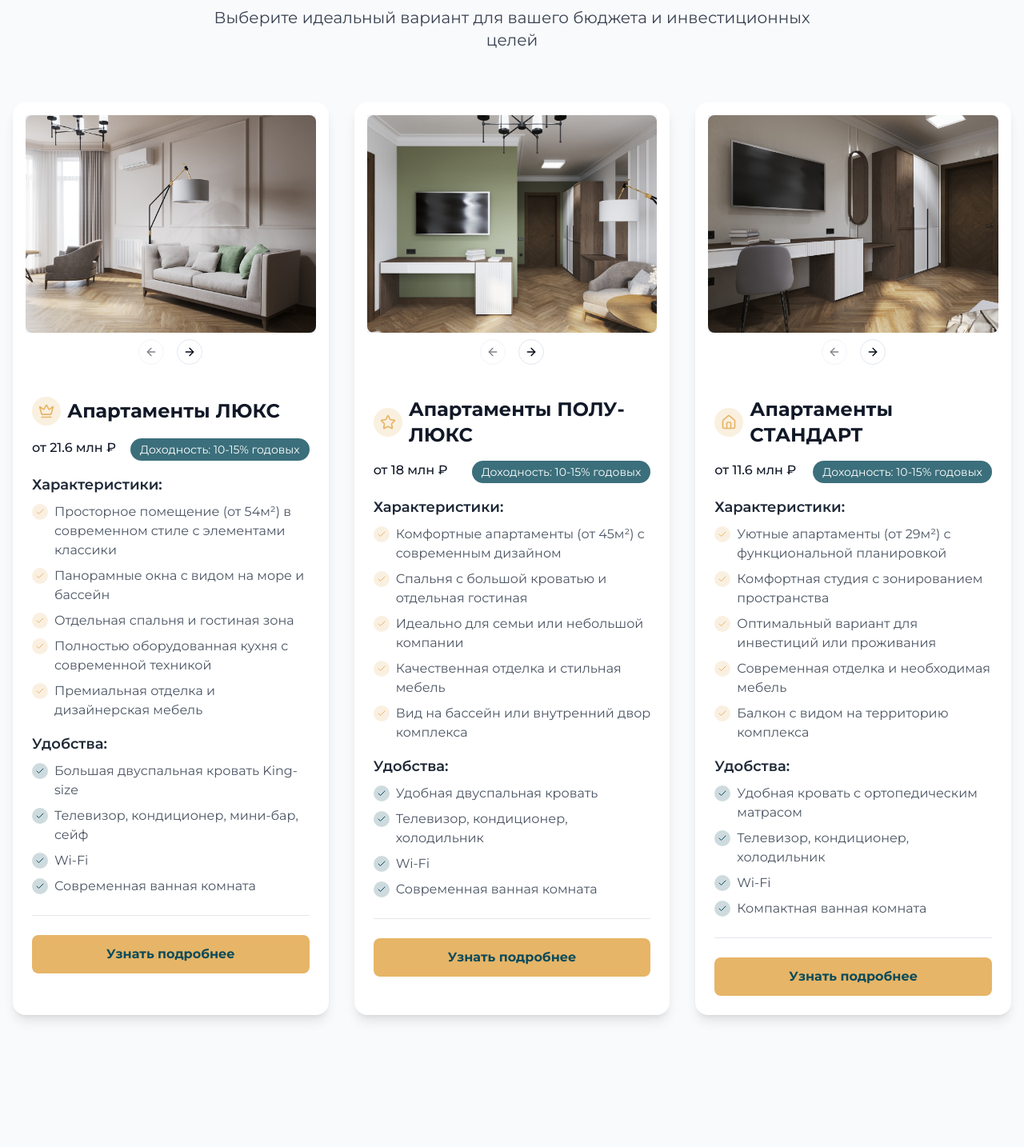
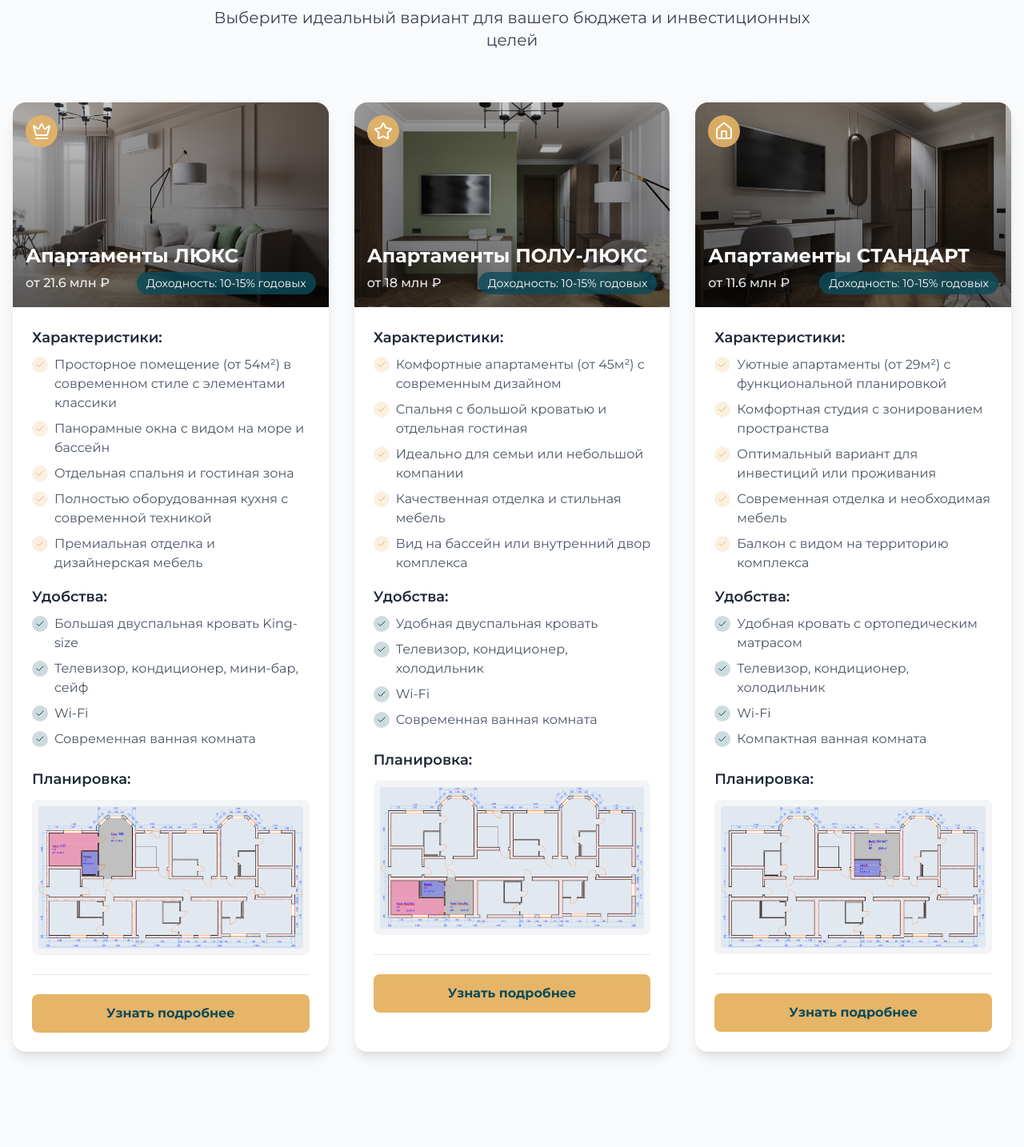
Before and after one commit to saiyan05122004/ora-resort-sales, a React (Vite) app: page / in a window 1280 px wide. Shown: the part 2780-4214 px from the top of the page at 80% size. Built offline with nearby package versions, Linux system fonts and the light colour scheme.

Commit message:
Reverted to edit c195caa2-f0ae-4dae-9061-c6807881a667: "Апартаменты"

```diff
--- a/src/components/ApartmentsSection.tsx
+++ b/src/components/ApartmentsSection.tsx
@@ -1,14 +1,6 @@
 
 import { motion } from 'framer-motion';
 import { Star, Crown, Home, Check } from 'lucide-react';
-import {
-  Carousel,
-  CarouselContent,
-  CarouselItem,
-  CarouselNext,
-  CarouselPrevious,
-} from "@/components/ui/carousel";
-import { AspectRatio } from "@/components/ui/aspect-ratio";
 
 const ApartmentsSection = () => {
   const apartments = [
@@ -28,10 +20,8 @@ const ApartmentsSection = () => {
         "Wi-Fi",
         "Современная ванная комната"
       ],
-      images: [
-        "/uploads/luxury.jpg",
-        "/uploads/luxury_plan.png"
-      ],
+      image: "/uploads/luxury.jpg",
+      floorplan: "/uploads/luxury_plan.png",
       price: "от 21.6 млн ₽",
       roi: "10-15% годовых"
     },
@@ -51,10 +41,8 @@ const ApartmentsSection = () => {
         "Wi-Fi",
         "Современная ванная комната"
       ],
-      images: [
-        "/uploads/half_luxury.jpg",
-        "/uploads/half_luxury_plan.png"
-      ],
+      image: "/uploads/half_luxury.jpg",
+      floorplan: "/uploads/half_luxury_plan.png",
       price: "от 18 млн ₽",
       roi: "10-15% годовых"
     },
@@ -74,10 +62,8 @@ const ApartmentsSection = () => {
         "Wi-Fi",
         "Компактная ванная комната"
       ],
-      images: [
-        "/uploads/standart.jpg",
-        "/uploads/standart_plan.png"
-      ],
+      image: "/uploads/standart.jpg",
+      floorplan: "/uploads/standart_plan.png",
       price: "от 11.6 млн ₽",
       roi: "10-15% годовых"
     }
@@ -112,43 +98,30 @@ const ApartmentsSection = () => {
               viewport={{ once: true }}
               className="bg-white rounded-2xl shadow-lg overflow-hidden hover:shadow-xl transition-all"
             >
-              <div className="p-4">
-                <Carousel className="w-full">
-                  <CarouselContent>
-                    {apartment.images.map((image, imgIndex) => (
-                      <CarouselItem key={imgIndex}>
-                        <AspectRatio ratio={4/3} className="bg-muted">
-                          <img
-                            src={image}
-                            alt={imgIndex === 0 ? apartment.type : `Планировка ${apartment.type}`}
-                            className="w-full h-full object-cover rounded-lg"
-                          />
-                        </AspectRatio>
-                      </CarouselItem>
-                    ))}
-                  </CarouselContent>
-                  <div className="flex justify-center mt-2">
-                    <CarouselPrevious className="static translate-y-0 mr-2" />
-                    <CarouselNext className="static translate-y-0 ml-2" />
+              <div className="relative h-64">
+                <img
+                  src={apartment.image}
+                  alt={apartment.type}
+                  className="w-full h-full object-cover"
+                />
+                <div className="absolute inset-0 bg-gradient-to-b from-black/20 to-black/60"></div>
+                <div className="absolute top-4 left-4 bg-primary/90 backdrop-blur-sm rounded-full p-2">
+                  <apartment.icon className="w-6 h-6 text-white" />
+                </div>
+                <div className="absolute bottom-4 left-4 right-4">
+                  <h3 className="text-2xl font-bold text-white mb-1">
+                    {apartment.type}
+                  </h3>
+                  <div className="flex items-center justify-between">
+                    <span className="text-white/90 font-medium">{apartment.price}</span>
+                    <span className="bg-secondary/80 text-white px-3 py-1 rounded-full text-sm">
+                      Доходность: {apartment.roi}
+                    </span>
                   </div>
-                </Carousel>
+                </div>
               </div>
 
               <div className="p-6">
-                <div className="flex items-center gap-2 mb-4">
-                  <span className="bg-primary/20 rounded-full p-2">
-                    <apartment.icon className="w-5 h-5 text-primary" />
-                  </span>
-                  <h3 className="text-2xl font-bold text-gray-900">{apartment.type}</h3>
-                </div>
-
-                <div className="flex justify-between mb-4">
-                  <span className="font-medium text-gray-900">{apartment.price}</span>
-                  <span className="bg-secondary/80 text-white px-3 py-1 rounded-full text-sm">
-                    Доходность: {apartment.roi}
-                  </span>
-                </div>
-
                 <div className="mb-4">
                   <h4 className="font-semibold text-lg mb-2 text-gray-800">Характеристики:</h4>
                   <ul className="space-y-2">
@@ -177,6 +150,17 @@ const ApartmentsSection = () => {
                   </ul>
                 </div>
 
+                <div className="mt-6">
+                  <h4 className="font-semibold text-lg mb-3 text-gray-800">Планировка:</h4>
+                  <div className="bg-gray-100 p-2 rounded-lg">
+                    <img
+                      src={apartment.floorplan}
+                      alt={`Планировка ${apartment.type}`}
+                      className="w-full h-auto rounded"
+                    />
+                  </div>
+                </div>
+
                 <div className="mt-6 pt-6 border-t border-gray-200">
                   <a
                     href="#contact"
```
